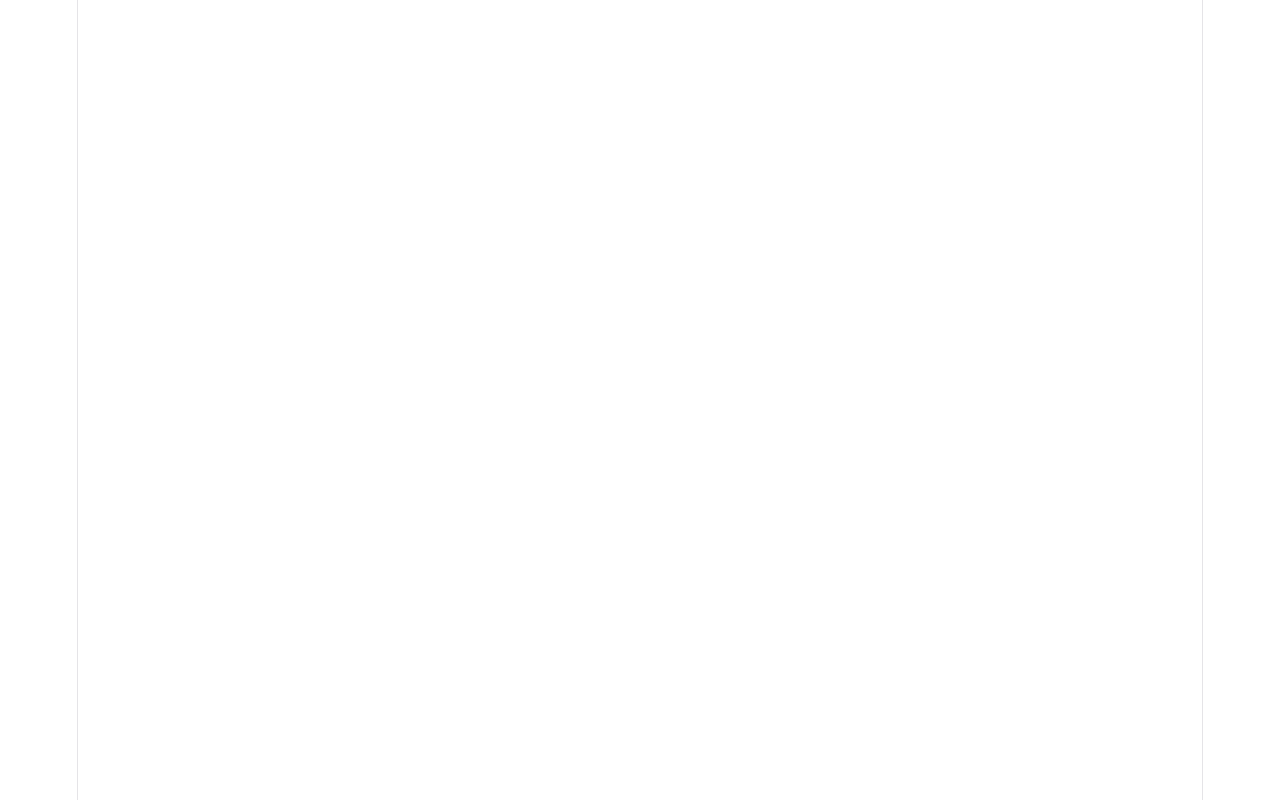
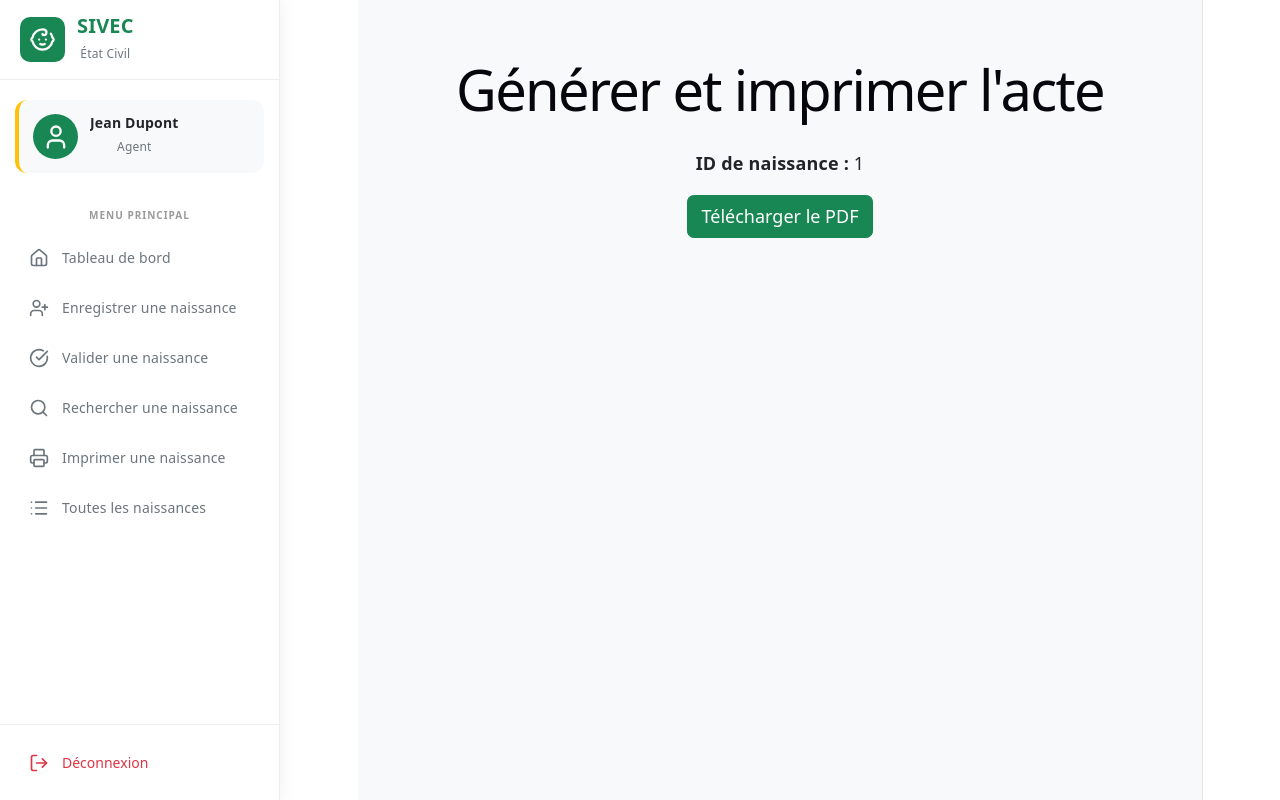
Before and after one commit to biloa2005/frontend-react--birth-api, a React (Vite) app: page /births/1/print in a window 1280 px wide. Before the commit this address had no page. Built offline with nearby package versions, Linux system fonts and the light colour scheme.

Commit message:
telecharger l'acte

```diff
--- a/src/App.jsx
+++ b/src/App.jsx
@@ -80,6 +80,11 @@ function App() {
             element={<UploadAttachment />}
           />
 
+          <Route
+            path="/births/:id/print"
+            element={<PrintBirth />}
+          />
+
         </Route>
       </Routes>
 
--- a/src/api/birthApi.js
+++ b/src/api/birthApi.js
@@ -55,6 +55,25 @@ export const updateBirth = async (id, payload) => {
 };
 
 // ===============================
+// IMPRIMER UNE ACTE DE NAISSANCE
+// ===============================
+
+export const printBirth = async (id) => {
+  const response = await api.post(
+    `/births/${id}/print`,
+    {},
+    {
+      responseType: "blob",
+      headers: {
+        Accept: "application/pdf",
+      },
+    }
+  );
+
+  return response.data;
+};
+
+// ===============================
 // AJOUTER UNE PIÈCE JOINTE
 // ===============================
 
--- a/src/pages/births/PrintBirth.jsx
+++ b/src/pages/births/PrintBirth.jsx
@@ -1,13 +1,73 @@
-import React from "react";
+import React, { useState } from "react";
+import { useParams } from "react-router-dom";
+import { printBirth } from "../../api/birthApi";
 
 const PrintBirth = () => {
+  const { id } = useParams();
+  const [loading, setLoading] = useState(false);
+  const [message, setMessage] = useState("");
+  const [error, setError] = useState("");
+
+  const handlePrint = async () => {
+    setLoading(true);
+    setMessage("");
+    setError("");
+
+    try {
+      const blob = await printBirth(id);
+      const pdfBlob = new Blob([blob], { type: "application/pdf" });
+      const url = URL.createObjectURL(pdfBlob);
+      const link = document.createElement("a");
+      link.href = url;
+      link.download = `acte_naissance_${id}.pdf`;
+      link.target = "_blank";
+      document.body.appendChild(link);
+      link.click();
+      link.remove();
+      URL.revokeObjectURL(url);
+      setMessage("PDF généré avec succès.");
+    } catch (err) {
+      console.error(err);
+      const status = err?.response?.status;
+      let serverMessage = err?.message || "Erreur lors de la génération du PDF";
+
+      if (err?.response?.data instanceof Blob) {
+        try {
+          serverMessage = await err.response.data.text();
+        } catch (blobError) {
+          console.error("Impossible de lire le message d'erreur Blob", blobError);
+          serverMessage = "Erreur serveur inconnue (Blob)";
+        }
+      } else if (err?.response?.data) {
+        serverMessage = err.response.data?.message || err.response.data;
+      }
+
+      if (status === 400) {
+        setError(`Erreur ${status} : ${serverMessage}`);
+      } else if (status === 404) {
+        setError(`Erreur ${status} : ${serverMessage}`);
+      } else {
+        setError(`Erreur ${status || "500"} : ${serverMessage}`);
+      }
+    } finally {
+      setLoading(false);
+    }
+  };
+
   return (
-    <div>
-      <h1>Imprimer une naissance</h1>
+    <div className="container">
+      <h1 className="mb-4">Générer et imprimer l'acte</h1>
 
-      <p>
-        Impression des actes de naissance.
-      </p>
+      <div className="mb-3">
+        <strong>ID de naissance :</strong> {id}
+      </div>
+
+      {message && <div className="alert alert-success">{message}</div>}
+      {error && <div className="alert alert-danger">{error}</div>}
+
+      <button className="btn btn-success" onClick={handlePrint} disabled={loading || !id}>
+        {loading ? "Génération en cours..." : "Télécharger le PDF"}
+      </button>
     </div>
   );
 };
--- a/src/pages/births/TableBirth.jsx
+++ b/src/pages/births/TableBirth.jsx
@@ -129,7 +129,7 @@ const BirthTable = () => {
 
                 <td>{birth.status}</td>
 
-                <td className="d-flex gap-2">
+                <td className="d-flex gap-2 flex-wrap">
                   {birth.status !== "APPROVED" ? (
                     <>
                       <button
@@ -146,7 +146,14 @@ const BirthTable = () => {
                       </button>
                     </>
                   ) : (
-                    <span className="text-muted">Verrouillé</span>
+                    <>
+                      <button
+                        className="btn btn-sm btn-success"
+                        onClick={() => navigate(`/births/${birth.id || birth._id || birth.actNumber}/print`)}
+                      >
+                        Imprimer
+                      </button>
+                    </>
                   )}
                 </td>
 
```
Also changed, not shown: build-output.txt (added).
